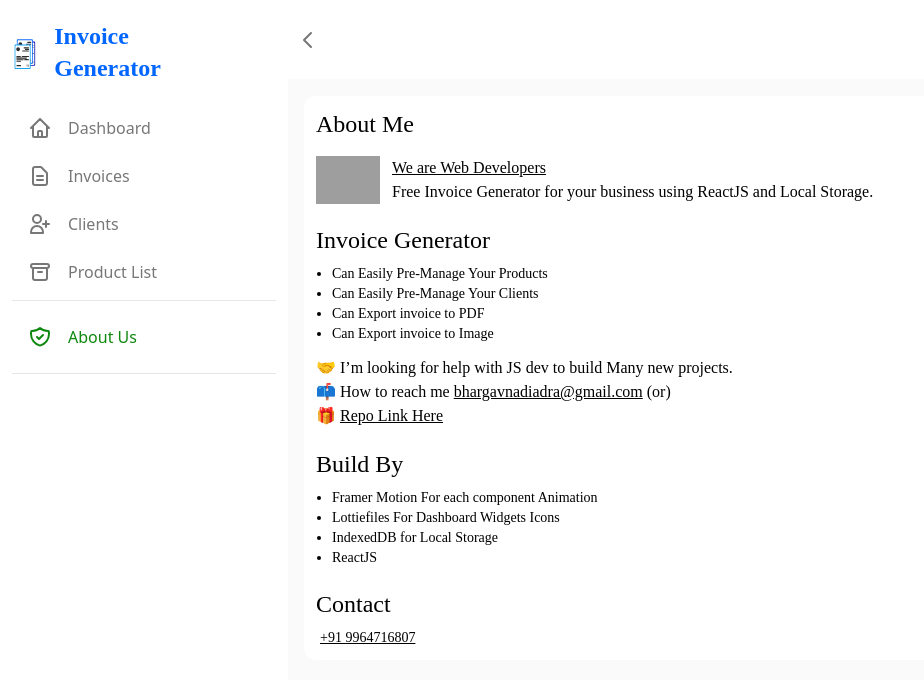
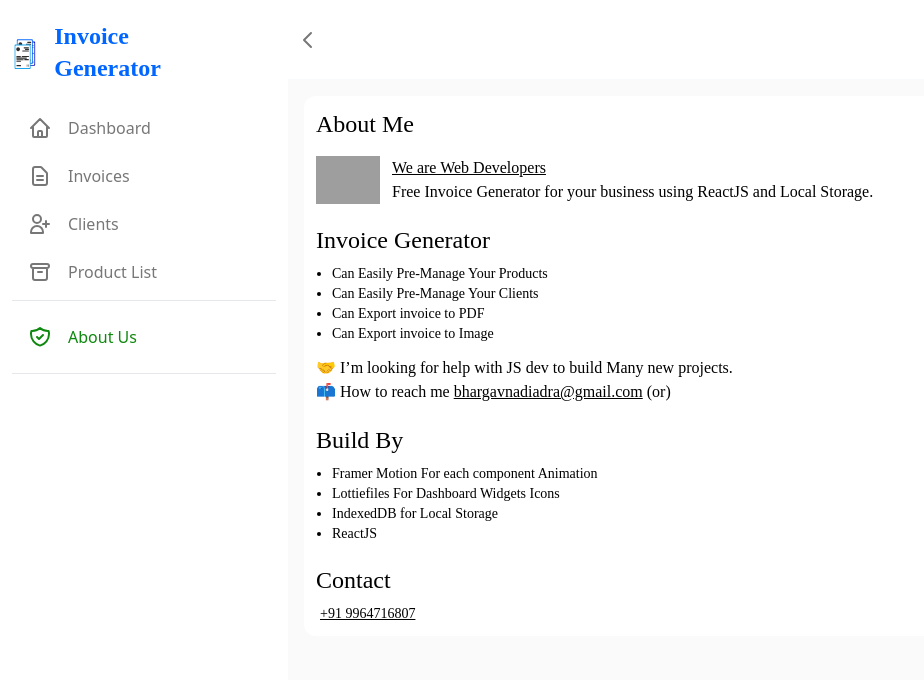
Before and after one commit to Bhargav-Nadiadra/Invoice-Generator, a React (Create React App) app: page /about in a window 1280 px wide. Shown: the top 680 px of the page, without its empty margins (0-924 px from the left). Built offline with nearby package versions, Linux system fonts and the light colour scheme; grey boxes are pictures that could not be loaded; a web font is replaced by a local one.

Commit message:
Update AboutScreen.js

```diff
--- a/src/pages/about/AboutScreen.js
+++ b/src/pages/about/AboutScreen.js
@@ -55,16 +55,6 @@ function AboutScreen() {
 
             </div>
             <div>
-              <span>🎁 </span>
-              <a
-                href="https://github.com/nikhilkeshava/invoice-generator-reactjs-firebase"
-                className="underline cursor-pointer"
-                target={"_blank"}
-                rel="noreferrer"
-              >
-                {" "}
-                Repo Link Here
-              </a>
             </div>
           </div>
 
```
